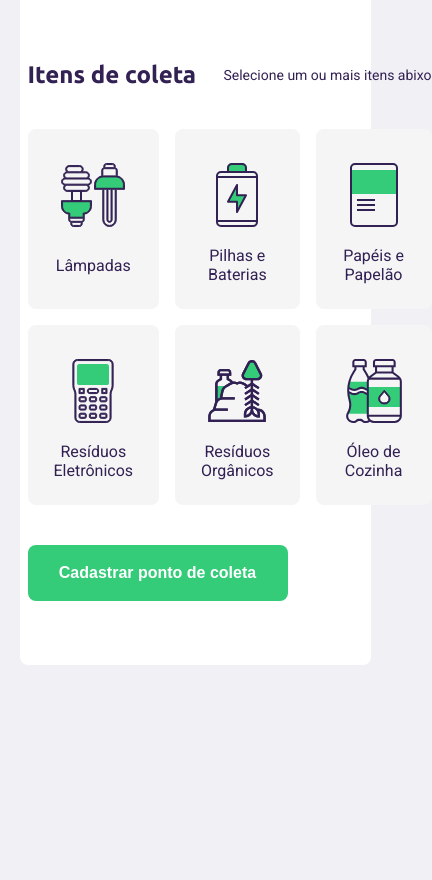
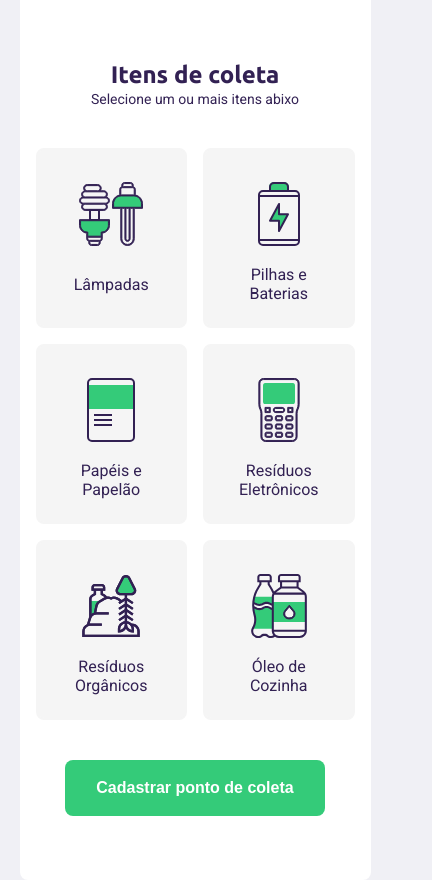
Before and after one commit to djonibourscheid/Ecoleta-NLW1, a website: page src/views/create-point.html in a window 390 px wide. Shown: the part 1011-1891 px from the top of the page, 432 px wide, since content can reach past the window. Before the commit the page ends 1676 px from the top, so only its background shows below. Drawn offline with nearby package versions, Linux system fonts and the light colour scheme; files that its build step writes are made by us from their sources; no server answers.

Commit message:
Melhorando a Responsividade
Melhorando a Responsividade para a página de Criação de um novo Ponto

```diff
--- a/public/styles/create-point.css
+++ b/public/styles/create-point.css
@@ -79,6 +79,9 @@ form legend span {
 
     font-size: 14px;
 }
+
+
+
 /* DADOS DA ENTIDADE */
 form .field {
     display: flex;
@@ -186,7 +189,12 @@ form button {
     border-radius: 8px;
     border: 0;
 
-    margin-top: 40px;
+    margin: 40px auto 0px;
+
+    display: flex;
+    justify-content: center;
+    align-items: center;
+    flex: 1;
 
     transition: background-color 400ms;
 }
--- a/public/styles/responsive.css
+++ b/public/styles/responsive.css
@@ -24,11 +24,16 @@
 
 
     /* PAGINA CRIAR PONTO */
-    /* Campos de Preenchimento */
-    #page-create-point form {
-        padding: 64px 8px;
+    #page-create-point form h1 {
+        text-align: center;
     }
 
+
+
+    /* Dados da Entidade */
+
+
+    /* Campos de Preenchimento */
     #page-create-point .field-group {
         flex-direction: column;
     }
@@ -36,6 +41,14 @@
     #page-create-point .field-group .field + .field {
         margin-left: 0;
     }
+
+
+    /* Itens de Coleta */
+    #page-create-point .items-grid {
+        display: grid;
+        grid-template-columns: 1fr 1fr;
+    }
+
 
 
     /* PAGINA RESULTADOS */
@@ -58,6 +71,29 @@
     }
 }
 
+@media (max-width: 500px) {
+    #page-create-point form legend {
+        display: block;
+        text-align: center;
+
+    }
+}
+@media (max-width: 600px) {
+    #page-create-point form {
+        padding: 64px 16px;
+    }
+}
+
+@media (max-width: 345px) {
+    /* PAGINA CRIAR PONTO */
+    /* Itens de Coleta */
+    #page-create-point .items-grid {
+        grid-template-columns: 1fr;
+    }
+}
+
+
+
 @media (max-height: 760px) {
     #page-home {
         background-position-y: 200px;
```
